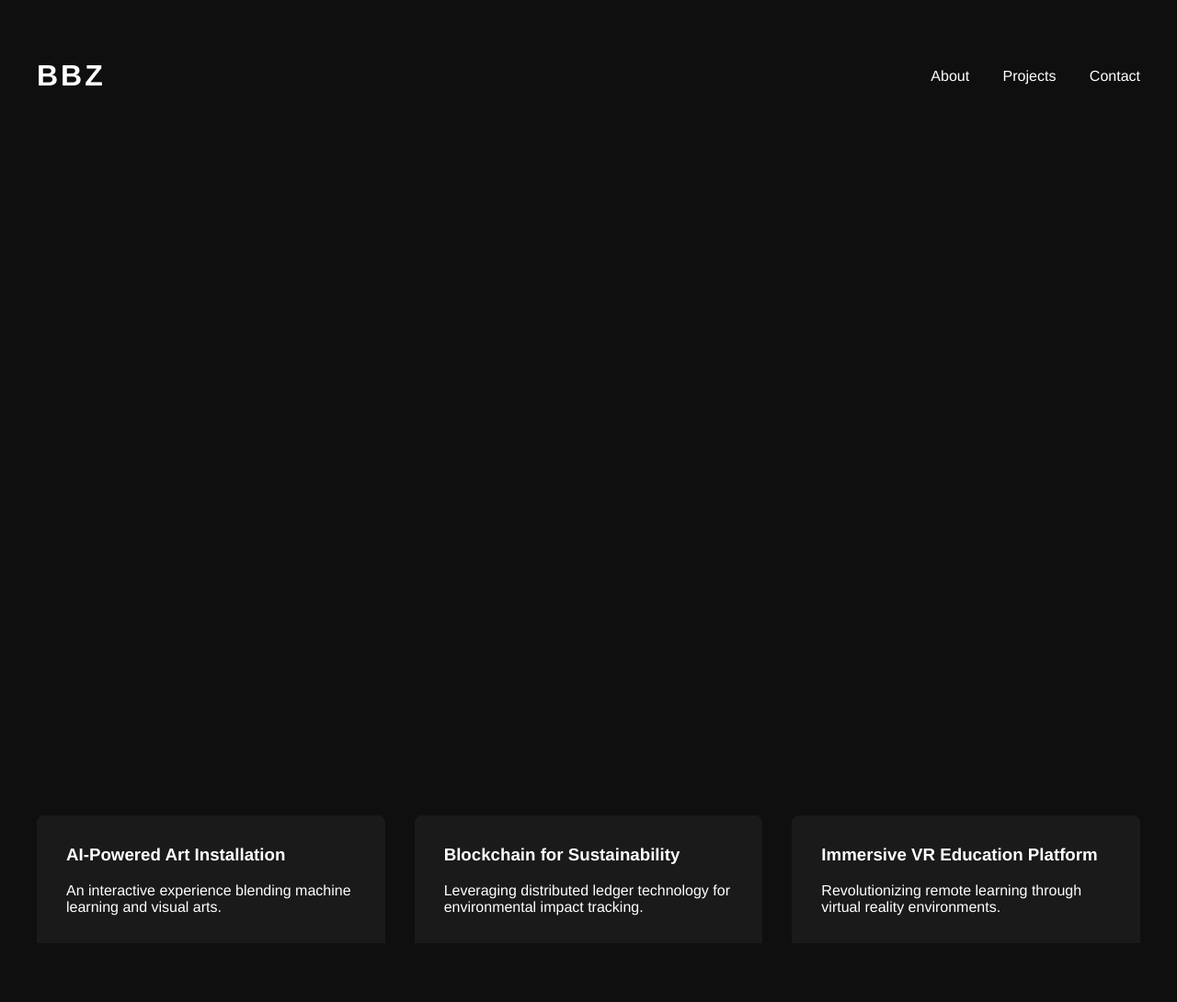
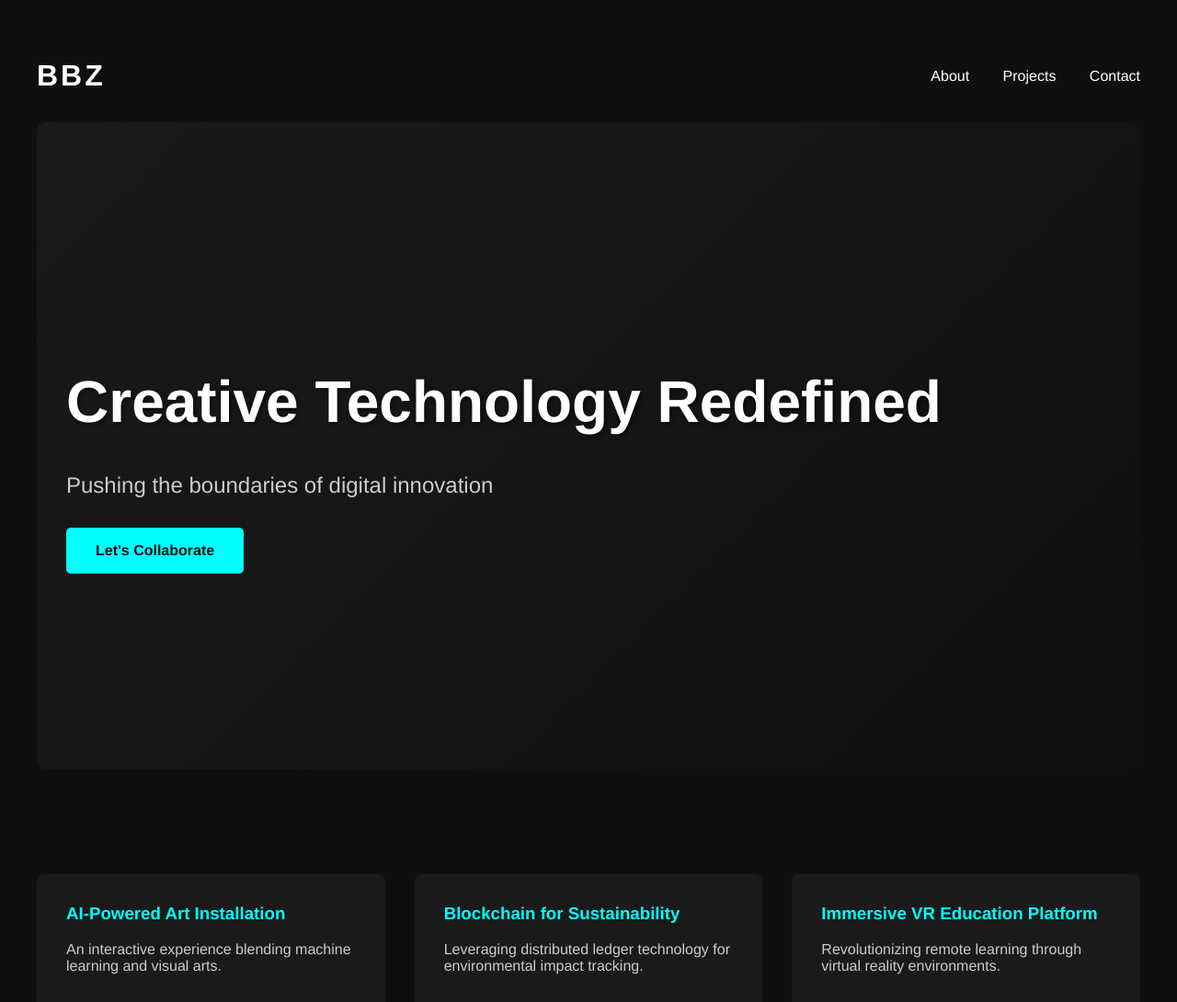
Before and after one commit to bbz662/bbztools, a plain HTML site: page index.html in a window 1280 px wide. Shown: the whole page at 92% size. Before the commit the page ends 1026 px from the top, so only its background shows below. Drawn offline with nearby package versions, Linux system fonts and the light colour scheme.

Commit message:
fix style

```diff
--- a/index.html
+++ b/index.html
@@ -53,18 +53,22 @@
             flex-direction: column;
             justify-content: center;
             align-items: flex-start;
+            background: linear-gradient(135deg, #1a1a1a 0%, #0f0f0f 100%);
+            padding: 2rem;
+            border-radius: 10px;
         }
 
         h1 {
             font-size: 4rem;
             margin-bottom: 1rem;
-            opacity: 0;
+            color: #ffffff;
+            text-shadow: 2px 2px 4px rgba(0, 0, 0, 0.5);
         }
 
         .subtitle {
             font-size: 1.5rem;
             margin-bottom: 2rem;
-            opacity: 0;
+            color: #cccccc;
         }
 
         .cta {
@@ -74,7 +78,7 @@
             text-decoration: none;
             font-weight: bold;
             transition: background-color 0.3s ease;
-            opacity: 0;
+            border-radius: 5px;
         }
 
         .cta:hover {
@@ -101,6 +105,11 @@
 
         .project h3 {
             margin-top: 0;
+            color: #00ffff;
+        }
+
+        .project p {
+            color: #cccccc;
         }
     </style>
 </head>
```
